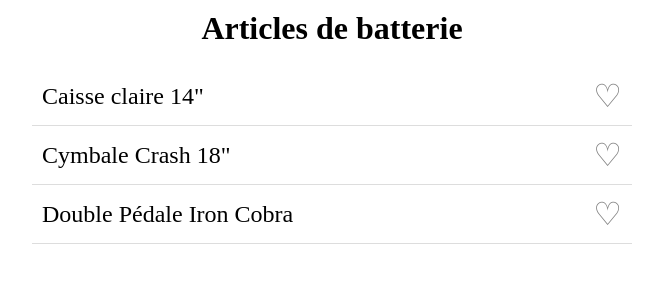
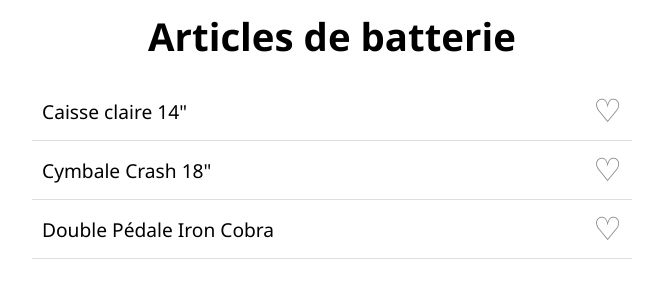
Before and after one commit to baouzjulien82/freecodecamp-exercices-JS-0059-Build-a-Favorite-Icon-Toggler, a plain HTML site: page index.html in a window 1280 px wide. Shown: the whole page, without its empty margins (308-971 px from the left). Drawn offline with Linux system fonts and the light colour scheme.

Commit message:
Update styles.css

```diff
--- a/styles.css
+++ b/styles.css
@@ -7,9 +7,14 @@
   /*border: 1px solid black;*/
 }
 
+body {
+  font-family: "Poppins", "Segoe UI", Roboto, "Helvetica Neue", Arial, sans-serif;
+
+}
+
 main {
   margin: auto;
-  width: 50%;
+  width: 90%;
 }
 
 h1 {
@@ -19,7 +24,6 @@ h1 {
 
 ul {
   list-style: none;
-  font-size: 1.5rem;
   display: block;
 }
 
@@ -48,5 +52,6 @@ li {
 @media (min-width: 768px) {
   main {
     max-width: 600px;
+    font-size: 1.2rem;
   }
   }
```
